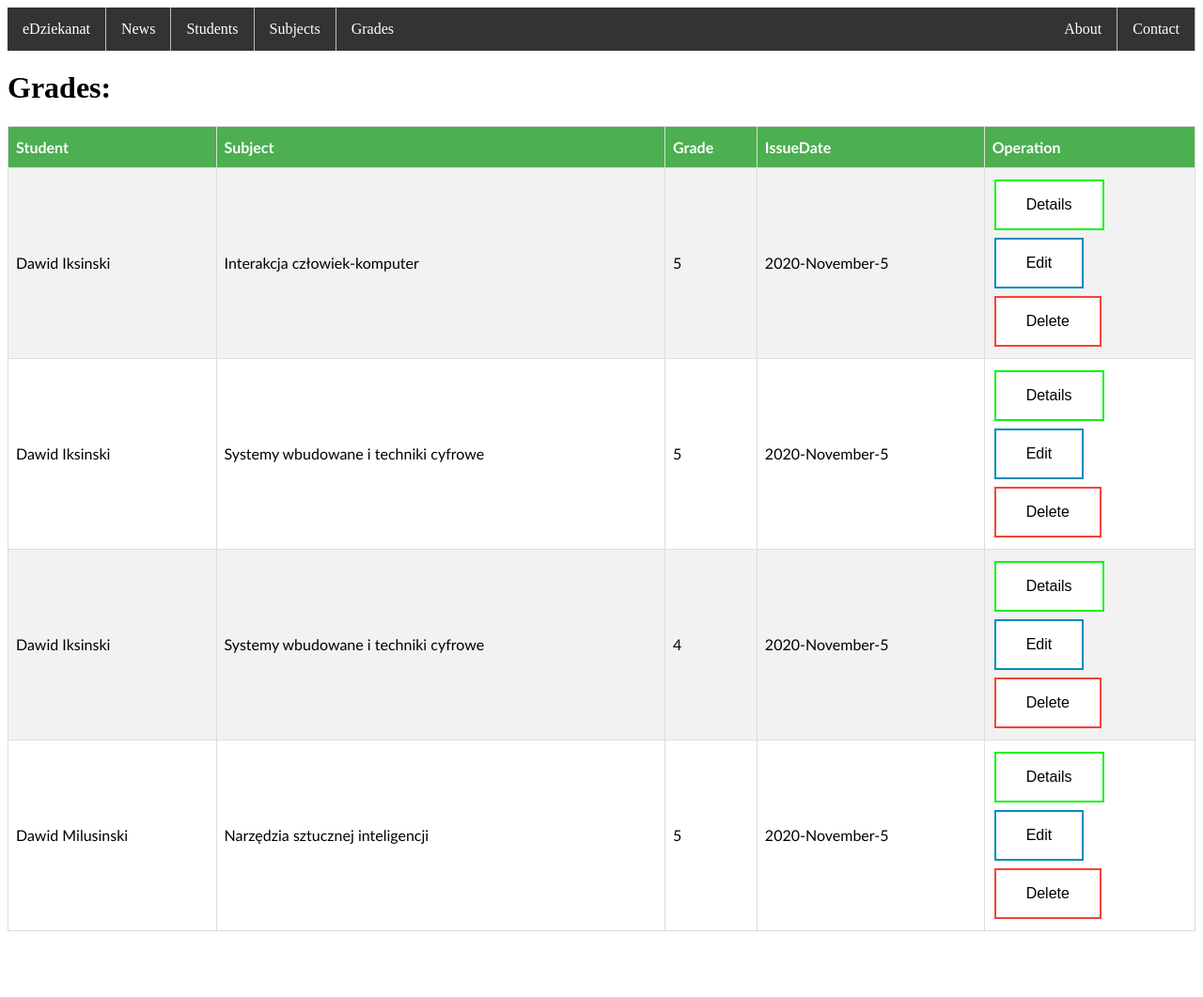
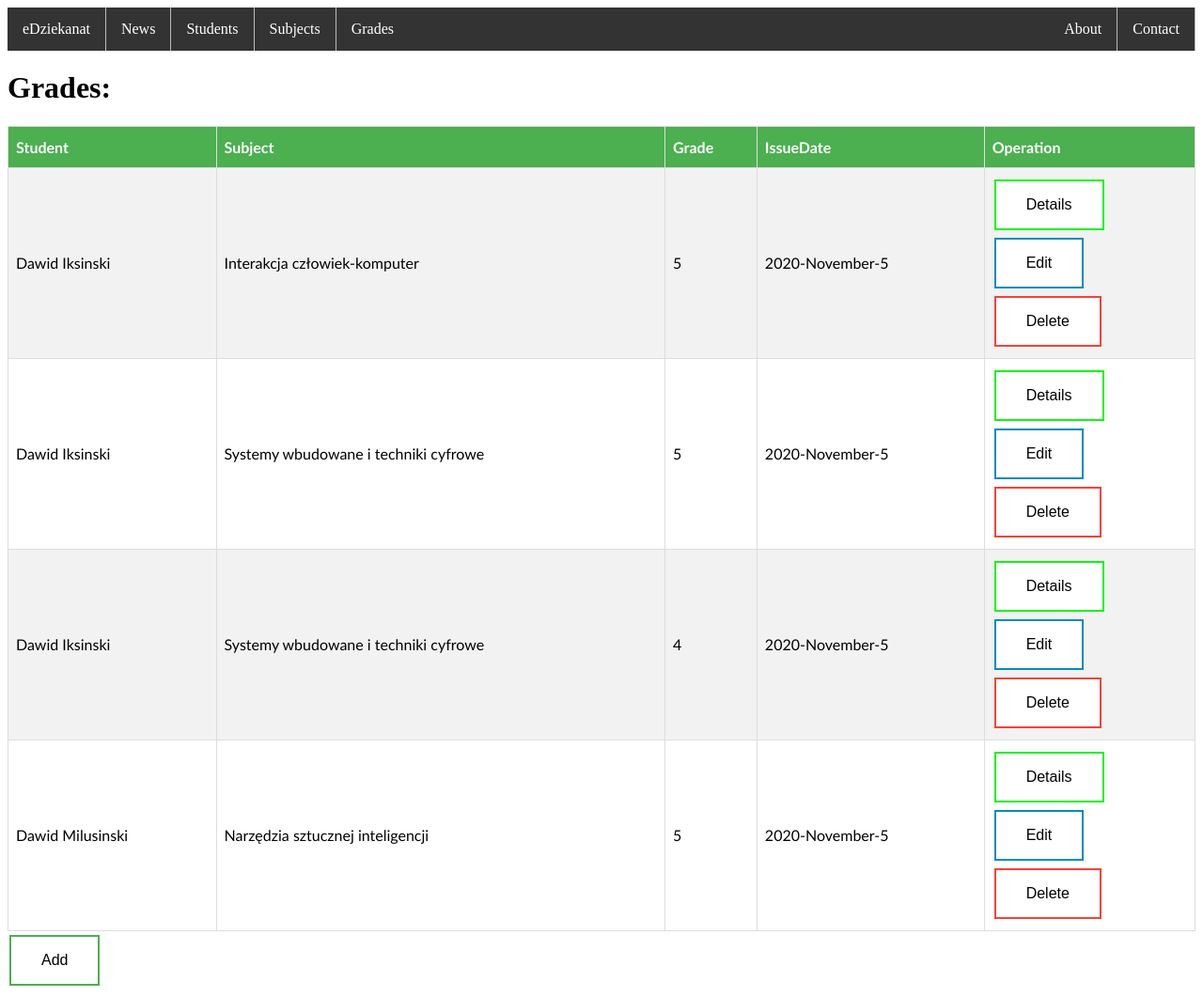
Before and after one commit to dawidzio10/TIN, a plain HTML site: page grades.html in a window 1280 px wide. Shown: the whole page at 94% size. Before the commit the page ends 999 px from the top, so only its background shows below. Drawn offline with Linux system fonts and the light colour scheme.

Commit message:
Adding add button that I forgot about

```diff
--- a/grades.html
+++ b/grades.html
@@ -102,5 +102,8 @@
                 </td>
             </tr>
 </table>
+<form method="get" action="/grades/add">
+    <button class="button submit" type="submit" value="Submit">Add</button>
+</form>
 </body>
 </html>
```
Also changed, not shown: students.html (+3 -0 lines), subjects.html (+3 -0 lines).
